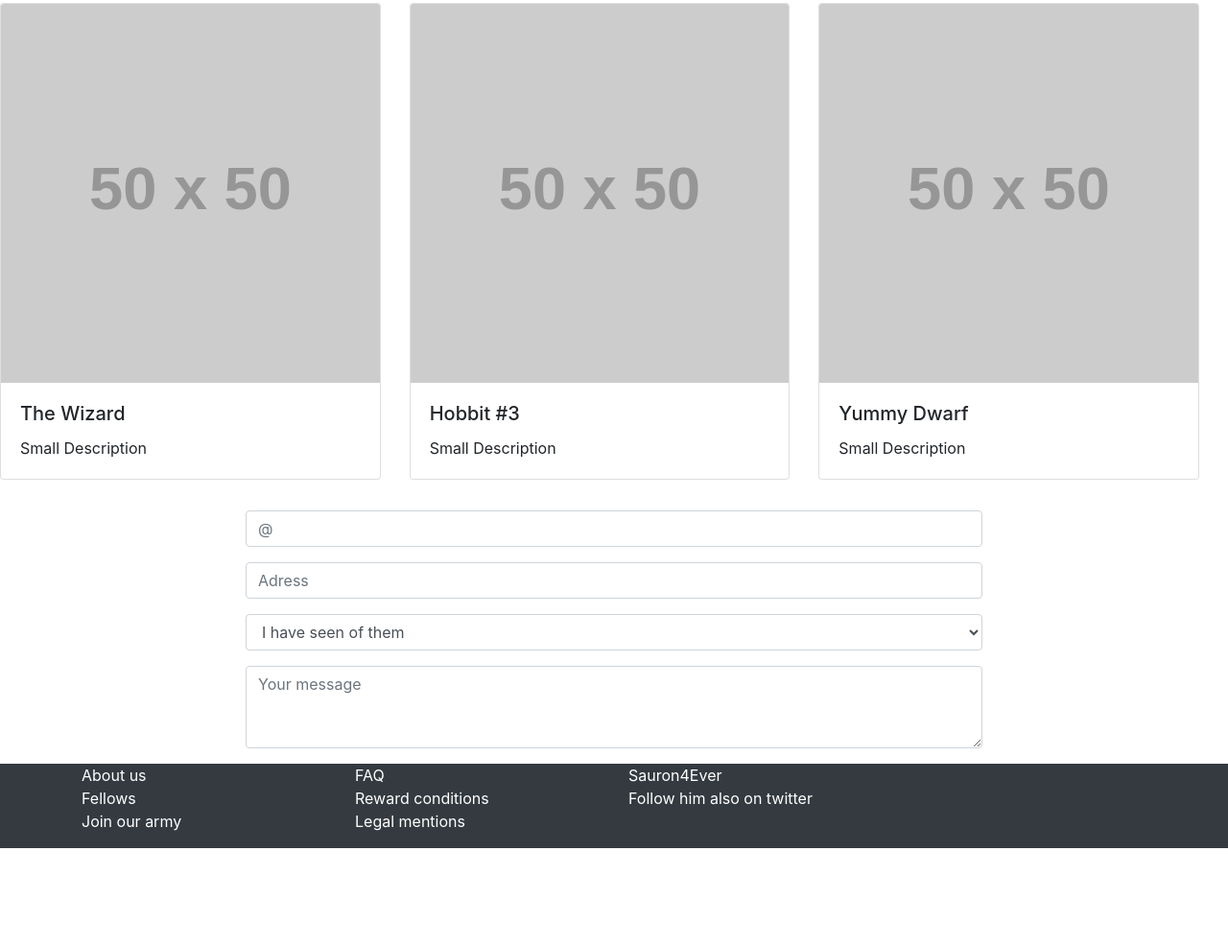
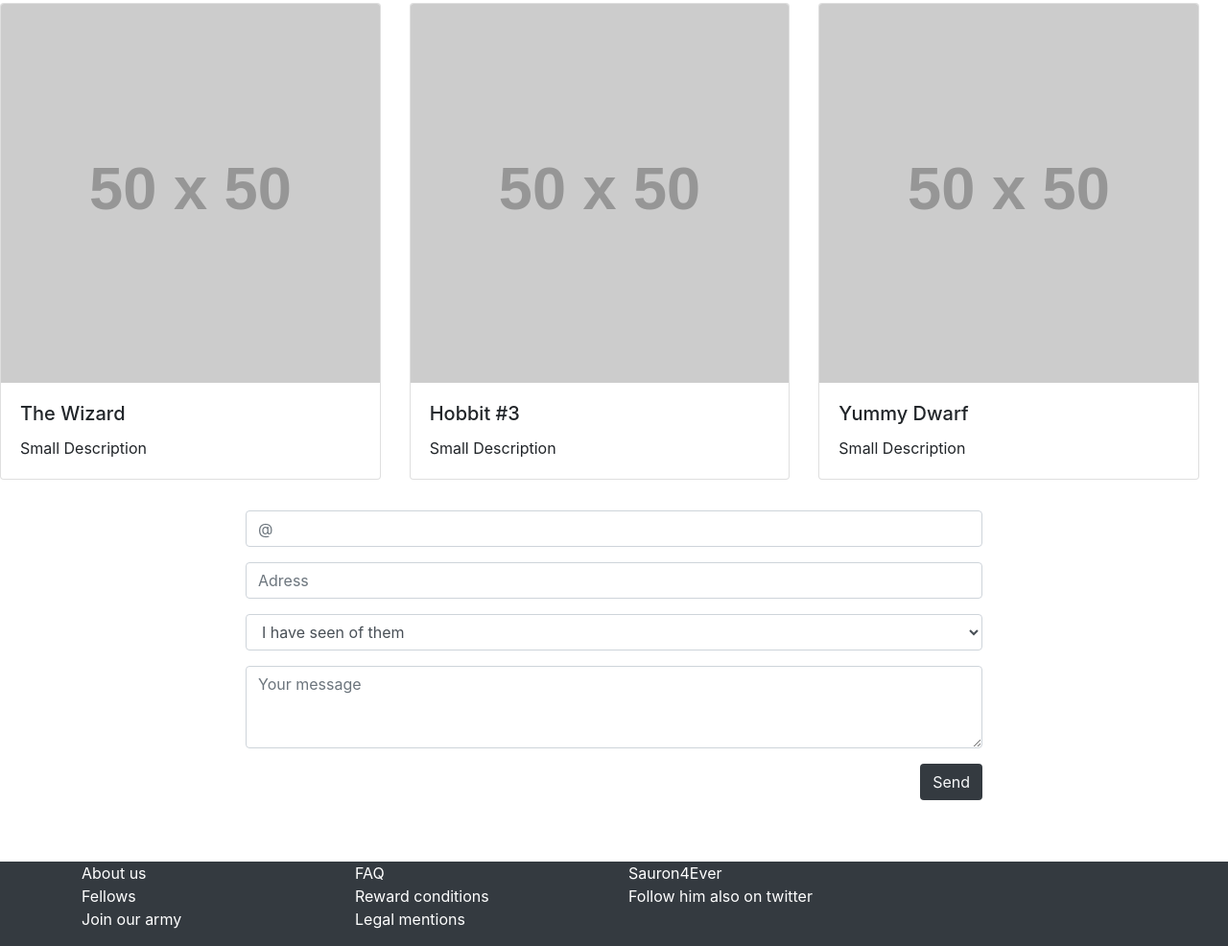
Before and after one commit to Phila10/QUETE10, a plain HTML site: page index.html in a window 1280 px wide. Shown: the part 341-1327 px from the top of the page at 96% size. Before the commit the page ends 1225 px from the top, so only its background shows below. Drawn offline with nearby package versions, Linux system fonts and the light colour scheme; placeholder pictures from the web are drawn by us.

Commit message:
add btn send

```diff
--- a/index.html
+++ b/index.html
@@ -120,6 +120,9 @@
       <div class="form-group w-75">
         <textarea class="form-control" id="exampleFormControlTextarea1" rows="3" placeholder="Your message"></textarea>
       </div>
+      <div class="sens-btn">
+      <button type="submit" class="btn bg-dark text-light">Send</button>
+    </div>
     </div>
   </form>
   <!-- FORM -->
--- a/style.css
+++ b/style.css
@@ -9,6 +9,7 @@
 }
 .formu {
 padding-left: 20vw;
+padding-bottom: 5vw;
 }
 .content {
     position: absolute;
@@ -33,3 +34,8 @@ padding-left: 20vw;
 .card:hover .overlay {
     opacity: 1;
 }
+.sens-btn {
+    width: 75%;
+    display: flex;
+    justify-content: flex-end;
+}
```
